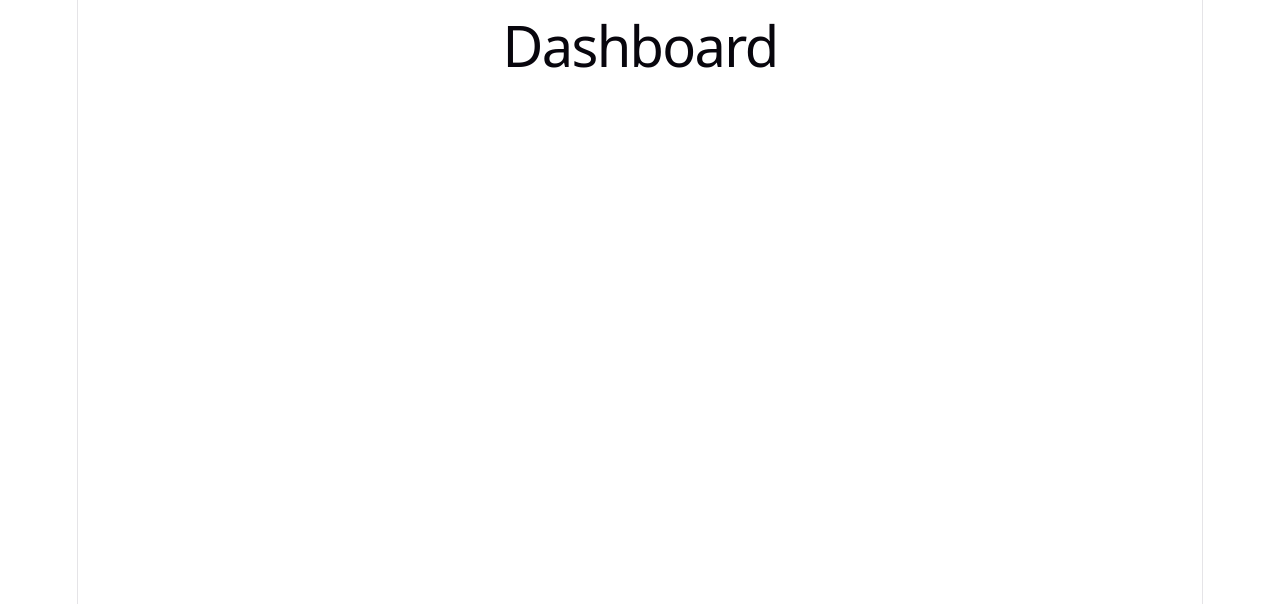
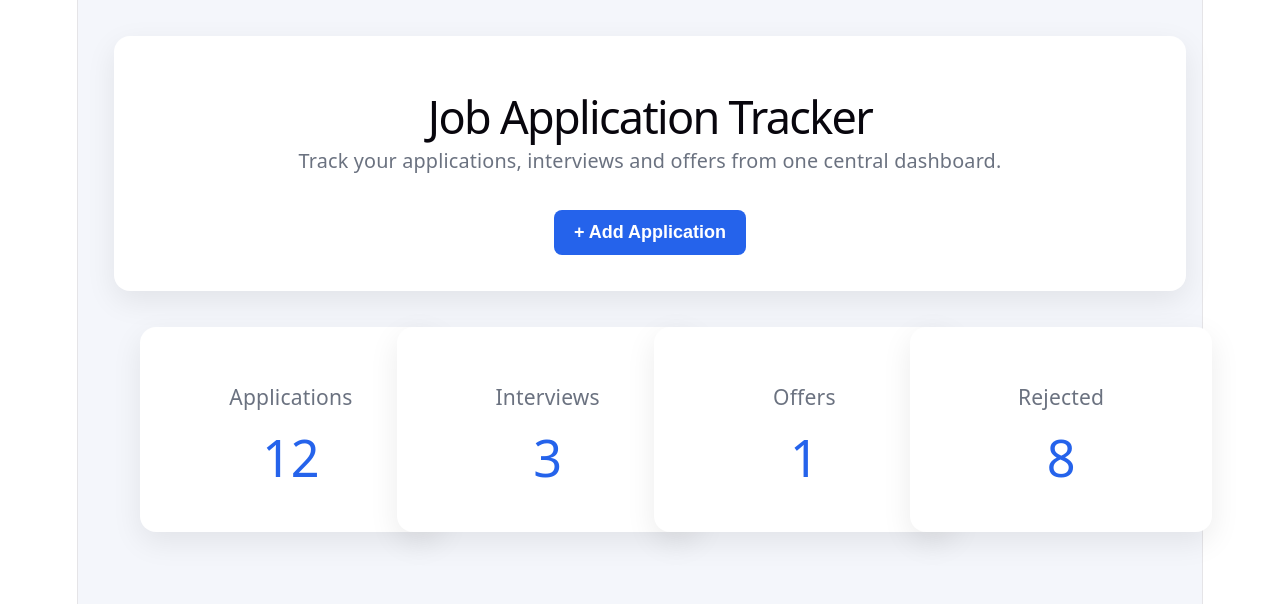
Before and after one commit to KyleL301/job-application-tracker, a React app in the folder frontend/: page /dashboard in a window 1280 px wide. Shown: the top 604 px of the page. Built offline with nearby package versions, Linux system fonts and the light colour scheme; the HTML template or start-up script is replaced by a standard one.

Commit message:
Create reusable UI components and dashboard foundation

```diff
--- /dev/null
+++ b/frontend/src/components/Button.jsx
@@ -0,0 +1,39 @@
+/**
+ * Button.jsx
+ *
+ * Reusable button component used throughout the application.
+ * Supports different button styles through props.
+ */
+
+import "../styles/button.css";
+
+/**
+ * Reusable Button Component
+ *
+ * @param {Object} props - Component properties.
+ * @param {React.ReactNode} props.children - Content displayed inside the button.
+ * @param {Function} props.onClick - Function executed when the button is clicked.
+ * @param {string} props.type - HTML button type (button, submit, reset).
+ * @param {string} props.variant - Visual style of the button.
+ * @param {boolean} props.disabled - Disables the button when true.
+ */
+function Button({
+  children,
+  onClick,
+  type = "button",
+  variant = "primary",
+  disabled = false,
+}) {
+  return (
+    <button
+      type={type}
+      className={`btn btn-${variant}`}
+      onClick={onClick}
+      disabled={disabled}
+    >
+      {children}
+    </button>
+  );
+}
+
+export default Button;
--- /dev/null
+++ b/frontend/src/components/Card.jsx
@@ -0,0 +1,14 @@
+/**
+ * Card.jsx
+ *
+ * Reusable container component used throughout the application.
+ * Provides consistent spacing, border radius and shadow.
+ */
+
+import "../styles/card.css";
+
+function Card({ children, className = "" }) {
+  return <div className={`card ${className}`}>{children}</div>;
+}
+
+export default Card;
--- /dev/null
+++ b/frontend/src/components/StatCard.jsx
@@ -0,0 +1,27 @@
+/**
+ * StatCard.jsx
+ *
+ * Reusable statistics card used on the dashboard.
+ * Displays a title and a value.
+ */
+
+import Card from "./Card";
+
+/**
+ * Reusable statistics card.
+ *
+ * @param {Object} props
+ * @param {string} props.title
+ * @param {string|number} props.value
+ */
+function StatCard({ title, value }) {
+  return (
+    <Card className="stat-card">
+      <h3>{title}</h3>
+
+      <h2>{value}</h2>
+    </Card>
+  );
+}
+
+export default StatCard;
--- /dev/null
+++ b/frontend/src/layouts/AuthLayout.jsx
@@ -0,0 +1,30 @@
+/**
+ * AuthLayout.jsx
+ *
+ * Shared layout used by all authentication pages.
+ * Provides a centered card with branding and renders
+ * whichever authentication page is passed as children.
+ */
+
+import Card from "../components/Card";
+import "../styles/auth.css";
+
+function AuthLayout({ title, subtitle, children }) {
+  return (
+    <main className="auth-page">
+      <Card className="auth-card">
+        <div className="auth-header">
+          <h1>💼 Job Application Tracker</h1>
+
+          <h2>{title}</h2>
+
+          <p>{subtitle}</p>
+        </div>
+
+        {children}
+      </Card>
+    </main>
+  );
+}
+
+export default AuthLayout;
--- a/frontend/src/pages/Dashboard.jsx
+++ b/frontend/src/pages/Dashboard.jsx
@@ -1,5 +1,40 @@
+/**
+ * Dashboard.jsx
+ *
+ * Main dashboard page shown after login.
+ * Displays a welcome message and dashboard statistics.
+ */
+
+import Card from "../components/Card";
+import Button from "../components/Button";
+import StatCard from "../components/StatCard";
+
+import "../styles/dashboard.css";
+
 function Dashboard() {
-  return <h1>Dashboard</h1>;
+  return (
+    <main className="dashboard">
+      {/* Hero Section */}
+      <Card className="dashboard-hero">
+        <h1>Job Application Tracker</h1>
+
+        <p>
+          Track your applications, interviews and offers from one central
+          dashboard.
+        </p>
+
+        <Button>+ Add Application</Button>
+      </Card>
+
+      {/* Statistics */}
+      <section className="stats-grid">
+        <StatCard title="Applications" value="12" />
+        <StatCard title="Interviews" value="3" />
+        <StatCard title="Offers" value="1" />
+        <StatCard title="Rejected" value="8" />
+      </section>
+    </main>
+  );
 }
 
 export default Dashboard;
--- a/frontend/src/pages/Login.jsx
+++ b/frontend/src/pages/Login.jsx
@@ -1,5 +1,14 @@
+import AuthLayout from "../layouts/AuthLayout";
+
 function Login() {
-  return <h1>Login Page</h1>;
+  return (
+    <AuthLayout
+      title="Welcome Back"
+      subtitle="Sign in to continue managing your job applications."
+    >
+      <p>Login form coming next...</p>
+    </AuthLayout>
+  );
 }
 
 export default Login;
--- a/frontend/src/pages/Register.jsx
+++ b/frontend/src/pages/Register.jsx
@@ -1,5 +1,14 @@
+import AuthLayout from "../layouts/AuthLayout";
+
 function Register() {
-  return <h1>Register Page</h1>;
+  return (
+    <AuthLayout
+      title="Create Account"
+      subtitle="Start tracking your job applications today."
+    >
+      <p>Registration form coming next...</p>
+    </AuthLayout>
+  );
 }
 
 export default Register;
--- /dev/null
+++ b/frontend/src/styles/auth.css
@@ -0,0 +1,41 @@
+/* Page */
+
+.auth-page {
+  min-height: 100vh;
+  display: flex;
+  justify-content: center;
+  align-items: center;
+  background: #f5f7fb;
+  padding: 2rem;
+}
+
+/* Card */
+
+.auth-card {
+  width: 100%;
+  max-width: 450px;
+  background: white;
+  border-radius: 16px;
+  padding: 2.5rem;
+  box-shadow: 0 12px 30px rgba(0, 0, 0, 0.08);
+}
+
+/* Header */
+
+.auth-header {
+  text-align: center;
+  margin-bottom: 2rem;
+}
+
+.auth-header h1 {
+  color: #2563eb;
+  margin-bottom: 0.5rem;
+}
+
+.auth-header h2 {
+  margin-bottom: 0.5rem;
+}
+
+.auth-header p {
+  color: #666;
+}
--- /dev/null
+++ b/frontend/src/styles/button.css
@@ -0,0 +1,54 @@
+/*
+ * button.css
+ *
+ * Global styling for reusable buttons.
+ */
+
+.btn {
+  padding: 12px 20px;
+  border: none;
+  border-radius: 8px;
+  font-size: 1rem;
+  font-weight: 600;
+  cursor: pointer;
+  transition: all 0.25s ease;
+}
+
+.btn:hover {
+  transform: translateY(-2px);
+}
+
+.btn:disabled {
+  cursor: not-allowed;
+  opacity: 0.6;
+}
+
+/* Primary Button */
+.btn-primary {
+  background-color: #2563eb;
+  color: white;
+}
+
+.btn-primary:hover {
+  background-color: #1d4ed8;
+}
+
+/* Secondary Button */
+.btn-secondary {
+  background-color: #e5e7eb;
+  color: #111827;
+}
+
+.btn-secondary:hover {
+  background-color: #d1d5db;
+}
+
+/* Danger Button */
+.btn-danger {
+  background-color: #dc2626;
+  color: white;
+}
+
+.btn-danger:hover {
+  background-color: #b91c1c;
+}
--- /dev/null
+++ b/frontend/src/styles/card.css
@@ -0,0 +1,13 @@
+/**
+ * card.css
+ *
+ * Styling for the reusable Card component.
+ */
+
+.card {
+  width: 100%;
+  background-color: #ffffff;
+  border-radius: 16px;
+  padding: 2rem;
+  box-shadow: 0 10px 30px rgba(0, 0, 0, 0.08);
+}
--- /dev/null
+++ b/frontend/src/styles/dashboard.css
@@ -0,0 +1,59 @@
+/*
+ * dashboard.css
+ *
+ * Styling for the Dashboard page.
+ */
+
+.dashboard {
+  min-height: 100vh;
+  padding: 2rem;
+  background: #f4f6fb;
+}
+
+.dashboard-hero {
+  max-width: 1000px;
+  margin: 0 auto 2rem;
+  text-align: center;
+  padding: 2rem;
+}
+
+.dashboard-hero h1 {
+  font-size: 2.5rem;
+  margin-bottom: 1rem;
+}
+
+.dashboard-hero p {
+  color: #6b7280;
+  margin-bottom: 2rem;
+  font-size: 1.1rem;
+}
+
+/* ========================= */
+/* Statistics Grid */
+/* ========================= */
+
+.stats-grid {
+  max-width: 1000px;
+  margin: auto;
+
+  display: grid;
+  grid-template-columns: repeat(auto-fit, minmax(220px, 1fr));
+
+  gap: 1.5rem;
+}
+
+.stat-card {
+  text-align: center;
+  padding: 2rem;
+}
+
+.stat-card h3 {
+  color: #6b7280;
+  margin-bottom: 1rem;
+  font-weight: 500;
+}
+
+.stat-card h2 {
+  font-size: 2.8rem;
+  color: #2563eb;
+}
```
